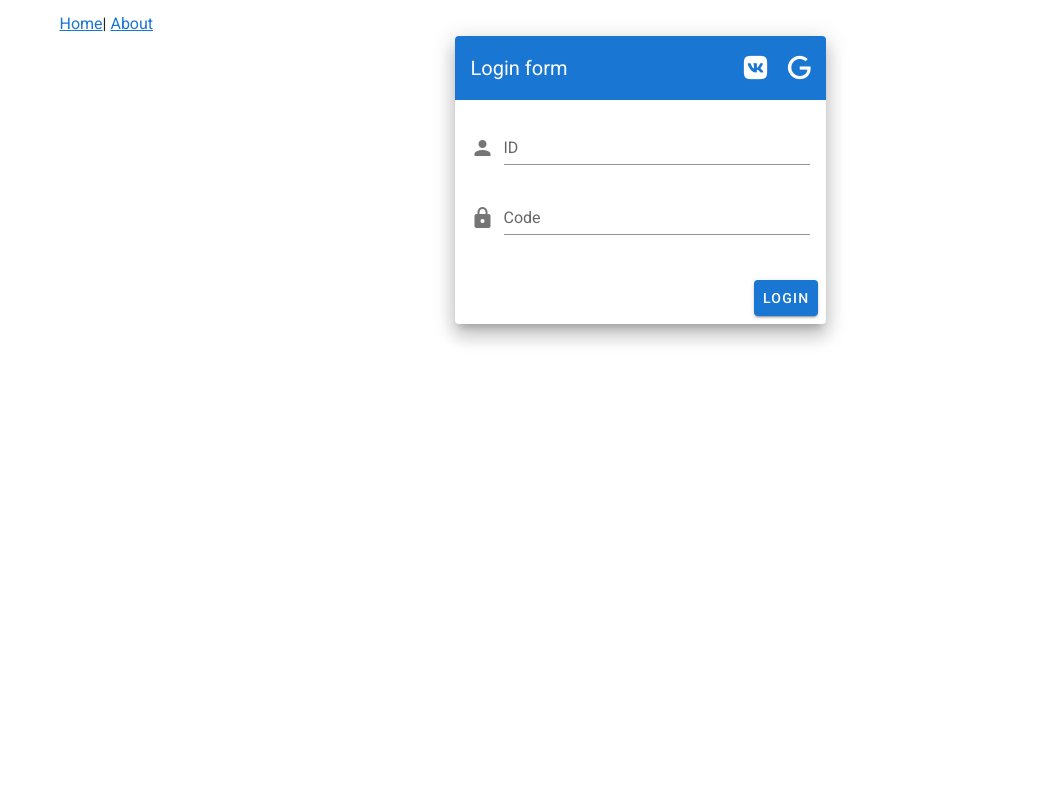
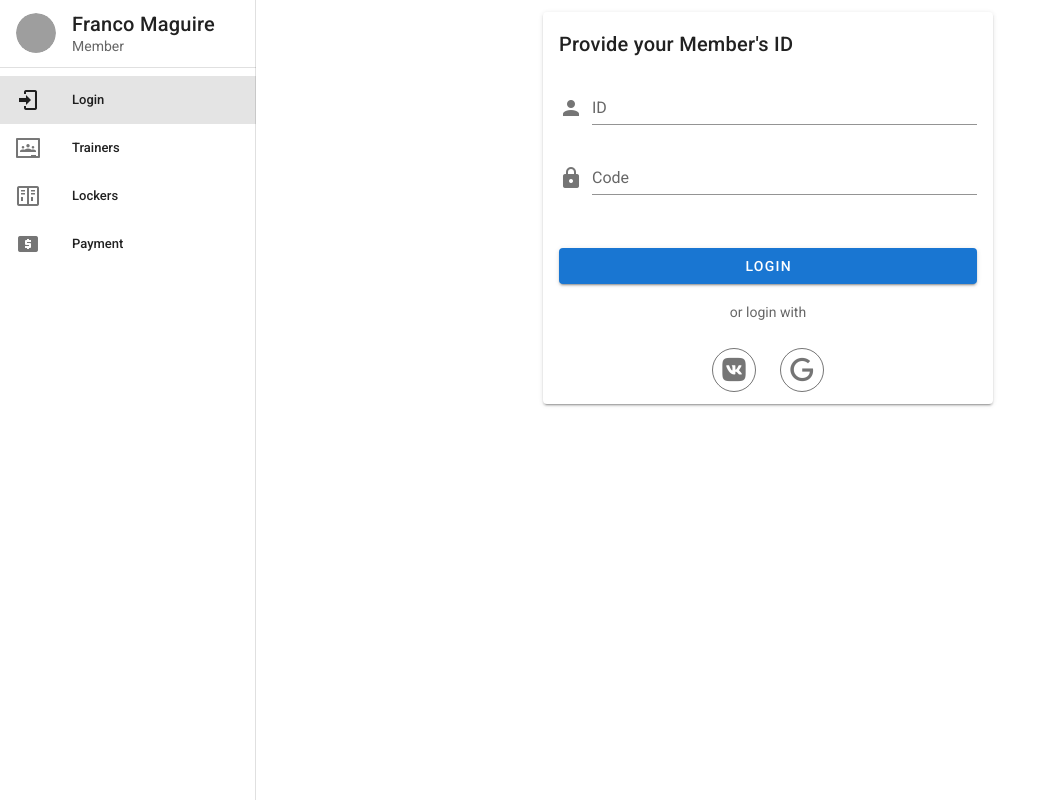
Before and after one commit to golds-gym/frontend, a Vue app: page /#/ in a window 1280 px wide. Shown: the whole page, without its empty margins (0-1057 px from the left). Built offline with nearby package versions, Linux system fonts and the light colour scheme; grey boxes are pictures that could not be loaded.

Commit message:
added a few new screens

```diff
--- a/src/App.vue
+++ b/src/App.vue
@@ -1,13 +1,73 @@
 <template>
   <v-app id="golds-gum">
+    <v-navigation-drawer app>
+      <!--v-model="drawer" :clipped="$vuetify.breakpoint.lgAndUp" app> -->
+      <v-list-item>
+        <v-list-item-avatar>
+          <v-img
+            src="https://gpluseurope.com/wp-content/uploads/Mauro-profile-picture-300x261.jpg"
+          ></v-img>
+        </v-list-item-avatar>
+        <v-list-item-content>
+          <v-list-item-title class="title">Franco Maguire</v-list-item-title>
+          <v-list-item-subtitle>Member</v-list-item-subtitle>
+        </v-list-item-content>
+      </v-list-item>
+      <v-divider />
+      <v-list dense>
+        <template v-for="item in items">
+          <v-row v-if="item.heading" :key="item.heading" align="center">
+            <v-col cols="6">
+              <v-subheader v-if="item.heading">{{ item.heading }}</v-subheader>
+            </v-col>
+            <v-col cols="6" class="text-center">
+              <a href="#!" class="body-2 black--text">EDIT</a>
+            </v-col>
+          </v-row>
+          <v-list-item :key="item.text" :to="item.to" link>
+            <v-list-item-action>
+              <v-icon>{{ item.icon }}</v-icon>
+            </v-list-item-action>
+            <v-list-item-content>
+              <v-list-item-title>{{ item.text }}</v-list-item-title>
+            </v-list-item-content>
+          </v-list-item>
+        </template>
+      </v-list>
+    </v-navigation-drawer>
     <v-content>
       <v-container>
-        <div id="nav">
-          <router-link to="/">Home</router-link>|
-          <router-link to="/about">About</router-link>
-        </div>
         <router-view />
       </v-container>
     </v-content>
   </v-app>
 </template>
+
+<script>
+export default {
+  data: () => ({
+    items: [
+      {
+        text: "Login",
+        to: "/",
+        icon: "mdi-login"
+      },
+      {
+        text: "Trainers",
+        to: "/trainers",
+        icon: "mdi-google-classroom"
+      },
+      {
+        text: "Lockers",
+        to: "/lockers",
+        icon: "mdi-locker-multiple"
+      },
+      {
+        text: "Payment",
+        to: "/payment",
+        icon: "mdi-cash-usd"
+      }
+    ]
+  })
+};
+</script>
--- a/src/components/Login.vue
+++ /dev/null
@@ -1,53 +0,0 @@
-<template>
-  <v-row align="center" justify="center">
-    <v-col cols="12" sm="8" md="4">
-      <v-card class="elevation-12">
-        <v-toolbar color="primary" dark flat>
-          <v-toolbar-title>Login form</v-toolbar-title>
-          <v-spacer />
-          <v-tooltip>
-            <template v-slot:activator="{ on }">
-              <v-btn icon large v-on="on">
-                <v-icon>mdi-vk</v-icon>
-              </v-btn>
-            </template>
-            <span>Login via vk</span>
-          </v-tooltip>
-          <v-tooltip>
-            <template v-slot:activator="{ on }">
-              <v-btn icon large v-on="on">
-                <v-icon>mdi-google</v-icon>
-              </v-btn>
-            </template>
-            <span>Login via google</span>
-          </v-tooltip>
-        </v-toolbar>
-        <v-card-text>
-          <v-form>
-            <v-text-field label="ID" name="id" prepend-icon="mdi-account" type="text" />
-            <v-text-field
-              id="code"
-              label="Code"
-              name="code"
-              prepend-icon="mdi-lock"
-              type="password"
-            />
-          </v-form>
-        </v-card-text>
-        <v-card-actions>
-          <v-spacer />
-          <v-btn color="primary">Login</v-btn>
-        </v-card-actions>
-      </v-card>
-    </v-col>
-  </v-row>
-</template>
-
-<script>
-export default {
-  name: "Login",
-  props: {
-    source: String
-  }
-};
-</script>
--- a/src/router/index.js
+++ b/src/router/index.js
@@ -11,13 +11,20 @@ const routes = [
     component: Home
   },
   {
-    path: '/about',
-    name: 'About',
-    // route level code-splitting
-    // this generates a separate chunk (about.[hash].js) for this route
-    // which is lazy-loaded when the route is visited.
-    component: () => import(/* webpackChunkName: "about" */ '../views/About.vue')
-  }
+    path: '/trainers',
+    name: 'Trainers',
+    component: () => import('../views/Trainers.vue')
+  },
+  {
+    path: '/lockers',
+    name: 'Lockers',
+    component: () => import('../views/Lockers.vue')
+  },
+  {
+    path: '/payment',
+    name: 'Payment',
+    component: () => import('../views/Payment.vue')
+  },
 ]
 
 const router = new VueRouter({
--- a/src/views/About.vue
+++ /dev/null
@@ -1,5 +0,0 @@
-<template>
-  <div class="about">
-    <h1>This is an about page</h1>
-  </div>
-</template>
--- a/src/views/Home.vue
+++ b/src/views/Home.vue
@@ -1,19 +1,49 @@
 <template>
-  <div class="home">
-    <!-- <img alt="gold's gym logo" src="../assets/logo.png"> -->
-    <Login msg="Welcome to Gold's GYM App"/>
-  </div>
+  <v-card max-width="450" class="mx-auto">
+    <v-card-title>Provide your Member's ID</v-card-title>
+    <v-card-text>
+      <v-form>
+        <v-text-field label="ID" name="id" prepend-icon="mdi-account" type="text" />
+        <v-text-field id="code" label="Code" name="code" prepend-icon="mdi-lock" type="password" />
+      </v-form>
+    </v-card-text>
+    <v-card-actions class="ma-2">
+      <v-btn block color="primary">Login</v-btn>
+    </v-card-actions>
+    <v-row align="center" justify="center">
+      <v-subheader>or login with</v-subheader>
+    </v-row>
+    <v-row align="center" justify="center">
+      <v-col md="auto">
+        <v-tooltip>
+          <template v-slot:activator="{ on }">
+            <v-btn icon outlined large v-on="on">
+              <v-icon>mdi-vk</v-icon>
+            </v-btn>
+          </template>
+          <span>Login via VK</span>
+        </v-tooltip>
+      </v-col>
+      <v-col md="auto">
+        <v-tooltip>
+          <template v-slot:activator="{ on }">
+            <v-btn icon outlined large v-on="on">
+              <v-icon>mdi-google</v-icon>
+            </v-btn>
+          </template>
+          <span>Login via Google</span>
+        </v-tooltip>
+      </v-col>
+    </v-row>
+  </v-card>
 </template>
 
 <script>
 // @ is an alias to /src
 // import HelloWorld from '@/components/HelloWorld.vue'
-import Login from '@/components/Login.vue'
+// import Login from "@/components/Login.vue";
 
 export default {
-  name: 'Home',
-  components: {
-    Login
-  }
-}
+  name: "Home"
+};
 </script>
--- /dev/null
+++ b/src/views/Lockers.vue
@@ -0,0 +1,28 @@
+<template>
+  <v-card max-width="450" class="mx-auto"> <!-- color="red" dark -->
+    <v-card-title>
+      <span>Hurry to book yourself a locker</span>
+    </v-card-title>
+    <div class="d-flex flex-no-wrap justify-space-between">
+      <!-- <v-avatar class="ma-3" tile>
+        <v-icon x-large>mdi-locker</v-icon>
+      </v-avatar> -->
+      <div>
+        <v-card-title class="display-3" v-text="freeLockers"></v-card-title>
+        <v-card-subtitle>lockers left</v-card-subtitle>
+      </div>
+    </div>
+    <v-card-actions>
+      <v-btn block color="primary">Book</v-btn>
+    </v-card-actions>
+  </v-card>
+</template>
+
+<script>
+export default {
+  name: "Lockers",
+  data: () => ({
+    freeLockers: 10
+  })
+};
+</script>
--- /dev/null
+++ b/src/views/Payment.vue
@@ -0,0 +1,30 @@
+<template>
+  <v-card max-width="450" class="mx-auto">
+    <v-card-title>
+      <span>Manage your balance</span>
+    </v-card-title>
+    <div class="d-flex flex-no-wrap justify-space-between">
+      <div>
+        <v-card-title class="display-3">${{ balance }}</v-card-title>
+        <v-card-subtitle>balance</v-card-subtitle>
+      </div>
+      <div>
+        <v-card-title class="display-3" v-text="workoutsLeft"></v-card-title>
+        <v-card-subtitle>workouts left</v-card-subtitle>
+      </div>
+    </div>
+    <v-card-actions>
+      <v-btn block color="primary">Pre-pay</v-btn>
+    </v-card-actions>
+  </v-card>
+</template>
+
+<script>
+export default {
+  name: "Payment",
+  data: () => ({
+    balance: 17.5,
+    workoutsLeft: 3,
+  })
+};
+</script>
--- /dev/null
+++ b/src/views/Trainers.vue
@@ -0,0 +1,66 @@
+<template>
+  <v-card max-width="450" class="mx-auto">
+    <v-list three-line>
+      <template v-for="(item, index) in items">
+        <v-subheader v-if="item.header" :key="item.header" v-text="item.header"></v-subheader>
+
+        <v-divider v-else-if="item.divider" :key="index" :inset="item.inset"></v-divider>
+
+        <v-list-item v-else :key="item.title">
+          <v-list-item-avatar>
+            <v-img :src="item.avatar"></v-img>
+          </v-list-item-avatar>
+
+          <v-list-item-content>
+            <v-list-item-title v-html="item.title"></v-list-item-title>
+            <v-list-item-subtitle v-html="item.subtitle"></v-list-item-subtitle>
+          </v-list-item-content>
+        </v-list-item>
+      </template>
+    </v-list>
+  </v-card>
+</template>
+
+<script>
+export default {
+  name: "Trainers",
+  data: () => ({
+    items: [
+      {
+        avatar: "https://cdn.vuetifyjs.com/images/lists/1.jpg",
+        title: "Jason Oner",
+        subtitle:
+          "<span class='text--primary'>Trainer 1</span> Some cool description"
+      },
+      { divider: true, inset: true },
+      {
+        avatar: "https://cdn.vuetifyjs.com/images/lists/2.jpg",
+        title: 'Travis Howard',
+        subtitle:
+          "<span class='text--primary'>Trainer 2</span> Some cool description"
+      },
+      { divider: true, inset: true },
+      {
+        avatar: "https://cdn.vuetifyjs.com/images/lists/3.jpg",
+        title: "Ali Connors",
+        subtitle:
+          "<span class='text--primary'>Trainer 3</span> Some cool description"
+      },
+      { divider: true, inset: true },
+      {
+        avatar: "https://cdn.vuetifyjs.com/images/lists/4.jpg",
+        title: "Cindy Baker",
+        subtitle:
+          "<span class='text--primary'>Trainer 4</span> Some cool description"
+      },
+      { divider: true, inset: true },
+      {
+        avatar: "https://cdn.vuetifyjs.com/images/lists/5.jpg",
+        title: "Alisha",
+        subtitle:
+          "<span class='text--primary'>Trainer 5</span> Some cool description"
+      }
+    ]
+  })
+};
+</script>
```
